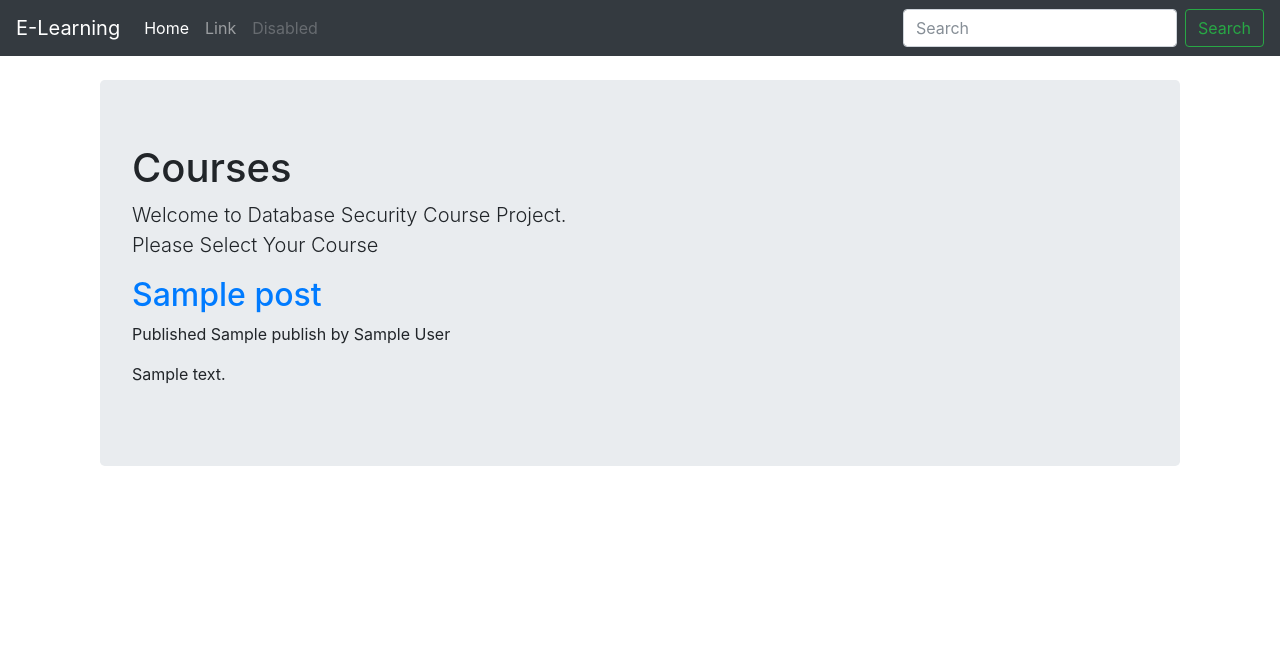
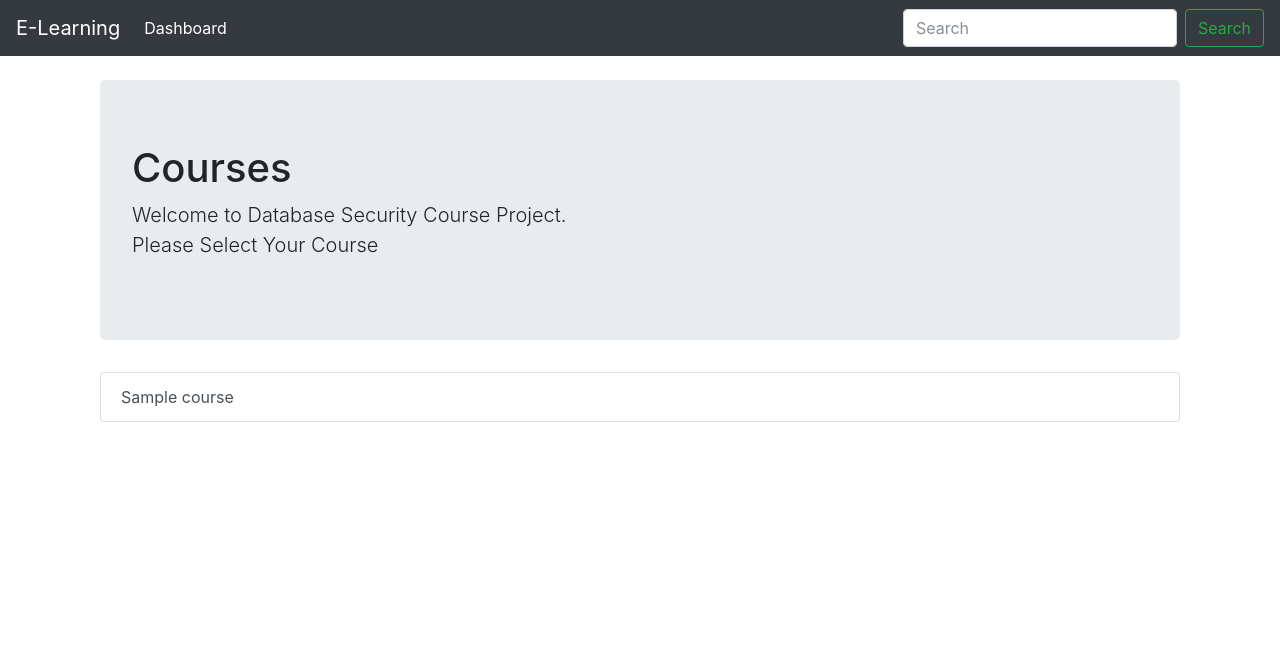
Before and after one commit to knewzen/comp3335_project, a Django app: template dashboard/templates/dashboard/board/index.html in a window 1280 px wide. Shown: the top 662 px of the page. Run offline with Django 3.2, Linux system fonts and the light colour scheme; the template is opened without the code that fills it: most values are stand-ins (such as "Sample title", 1, 10 or a date in 2020); some libraries are stand-ins or nearby versions.

Commit message:
simple dashboard with bootstrap

```diff
--- a/dashboard/templates/dashboard/base.html
+++ b/dashboard/templates/dashboard/base.html
@@ -28,14 +28,14 @@
         <div class="collapse navbar-collapse" id="navbarCollapse">
             <ul class="navbar-nav mr-auto">
                 <li class="nav-item active">
-                    <a class="nav-link" href="#">Home <span class="sr-only">(current)</span></a>
+                    <a class="nav-link" href="#">Dashboard <span class="sr-only">(current)</span></a>
                 </li>
-                <li class="nav-item">
-                    <a class="nav-link" href="#">Link</a>
-                </li>
-                <li class="nav-item">
-                    <a class="nav-link disabled" href="#">Disabled</a>
-                </li>
+                <!--<li class="nav-item">-->
+                    <!--<a class="nav-link" href="#">Link</a>-->
+                <!--</li>-->
+                <!--<li class="nav-item">-->
+                    <!--<a class="nav-link disabled" href="#">Disabled</a>-->
+                <!--</li>-->
             </ul>
             <form class="form-inline mt-2 mt-md-0">
                 <input class="form-control mr-sm-2" type="text" placeholder="Search" aria-label="Search">
--- a/dashboard/templates/dashboard/board/index.html
+++ b/dashboard/templates/dashboard/board/index.html
@@ -5,17 +5,24 @@
 {% block content %}
 
     <main role="main" class="container">
-      <div class="jumbotron">
+
+        <div class="jumbotron">
             <h1>Courses</h1>
             <p class="lead">Welcome to Database Security Course Project.<br> Please Select Your Course</p>
+        </div>
 
-            {% for post in posts %}
-                <h2><a href="{{ post.get_absolute_url }}">{{ post.title }}</a></h2>
-                <p class="date">Published {{ post.publish }} by {{ post.author }}</p>
-                {{ post.body|truncatewords:30|linebreaks }}
-            {% endfor %}
+        {% if not courses %}
+            <div class="alert alert-warning" role="alert">
+                You did not enroll any courses
+            </div>
+        {% else %}
+            <div class="list-group">
+                {% for course in courses %}
+                    <a href="{{course}}" class="list-group-item list-group-item-action">{{ course }}</a>
+                {% endfor %}
+            </div>
+        {% endif %}
 
-      </div>
     </main>
 
 {% endblock %}
--- a/dashboard/urls.py
+++ b/dashboard/urls.py
@@ -5,11 +5,7 @@ from . import views
 urlpatterns = [
     url(r'^$', views.index, name='index'),
 
-    # ex: /polls/5/
-    url(r'^(?P<question_id>[0-9]+)/$', views.detail, name='detail'),
-    # ex: /polls/5/results/
-    url(r'^(?P<question_id>[0-9]+)/results/$', views.results, name='results'),
-    # ex: /polls/5/vote/
-    url(r'^(?P<question_id>[0-9]+)/vote/$', views.vote, name='vote'),
+    # ex: /dashboard/5/
+    url(r'^(?P<course_id>[a-zA-Z0-9]+)/$', views.coursedetail, name='coursedetail'),
 
 ]
```
Also changed, not shown: dashboard/templates/dashboard/board/coursedetail.html (added, +11 -0 lines), dashboard/views.py (+4 -10 lines).
